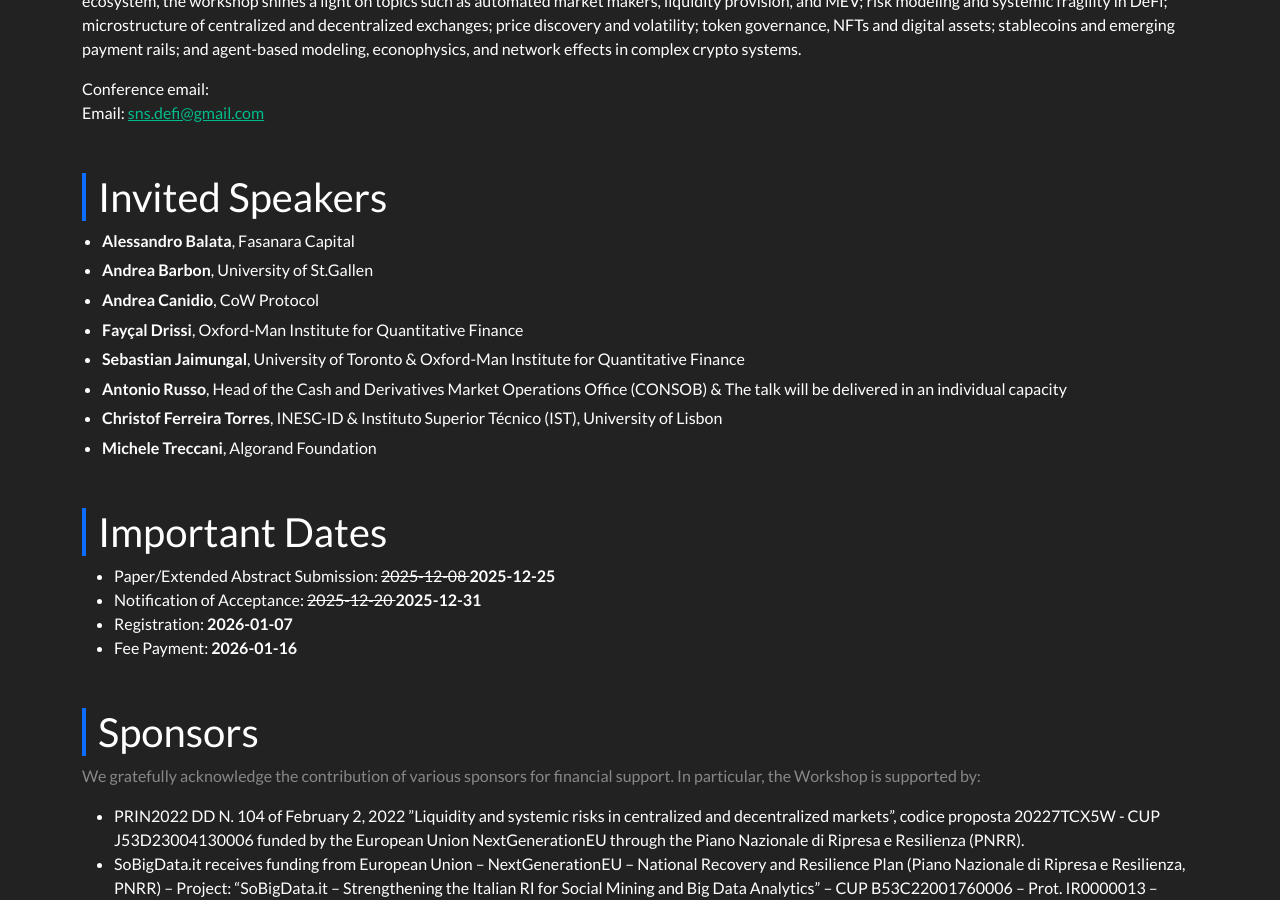
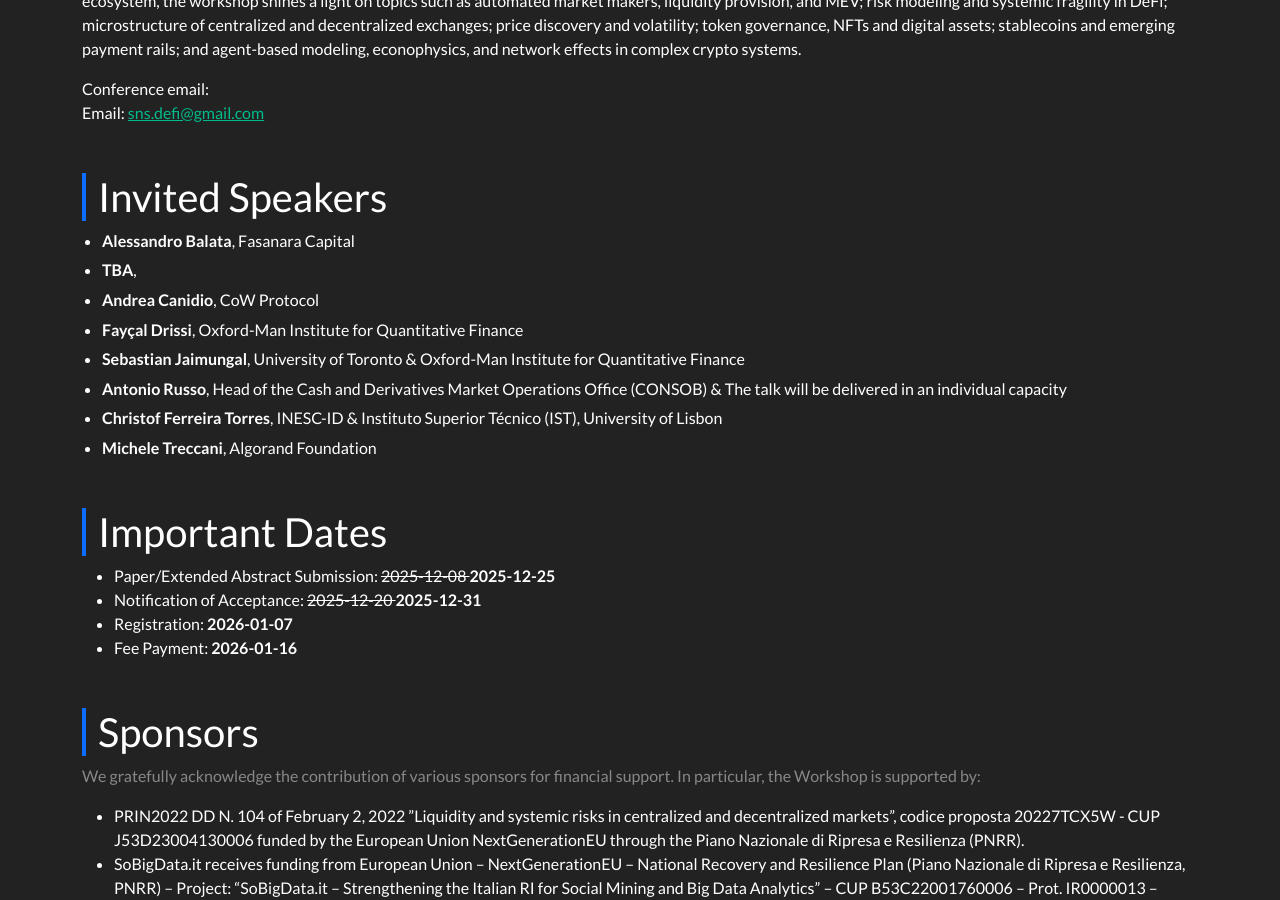
Before and after one commit to sns-defi/sns-defi.github.io, a Jekyll site: the page built from index.md, in a window 1280 px wide and 900 px high, scrolled down 777 px. Built offline with Jekyll 4.4.1, drawn with Linux system fonts in a browser that asks for light colours; nearby versions of some CDN libraries.

Commit message:
Update speakers.yml

```diff
--- a/_data/speakers.yml
+++ b/_data/speakers.yml
@@ -4,11 +4,11 @@
   bio: |
     <em>TBD</em>
 
-- name: "Andrea Barbon"
-  affiliation: "University of St.Gallen"
-  image: "/assets/img/speakers/barbon.jpeg"
+- name: "TBA"
+  affiliation: ""
+  image: "/assets/img/speakers/tba.jpg"
   bio: |
-    DeFi-ying the Fed? Monetary Policy Transmission to Stablecoin Rates.
+    <em>TBD</em>
 
 - name: "Andrea Canidio"
   affiliation: "CoW Protocol"
```
